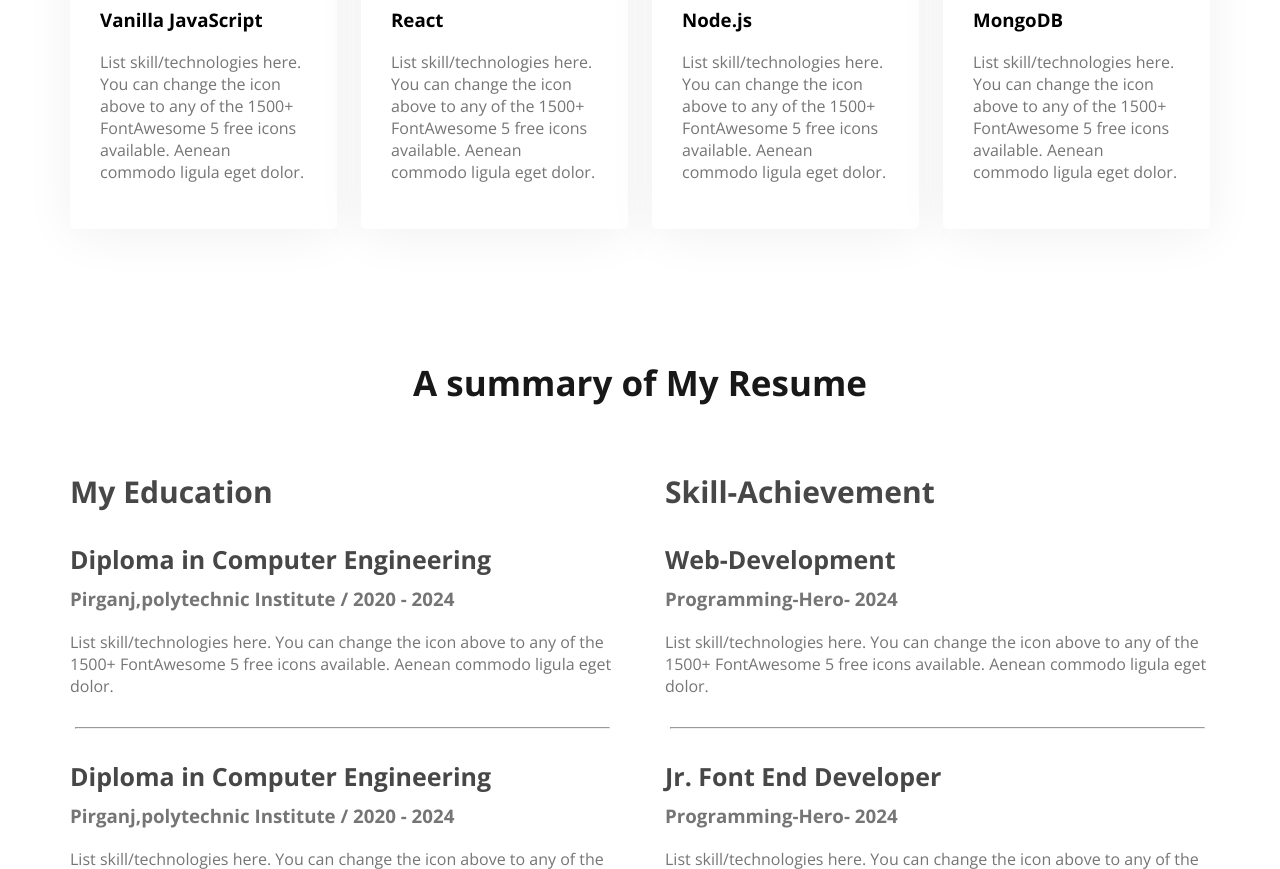
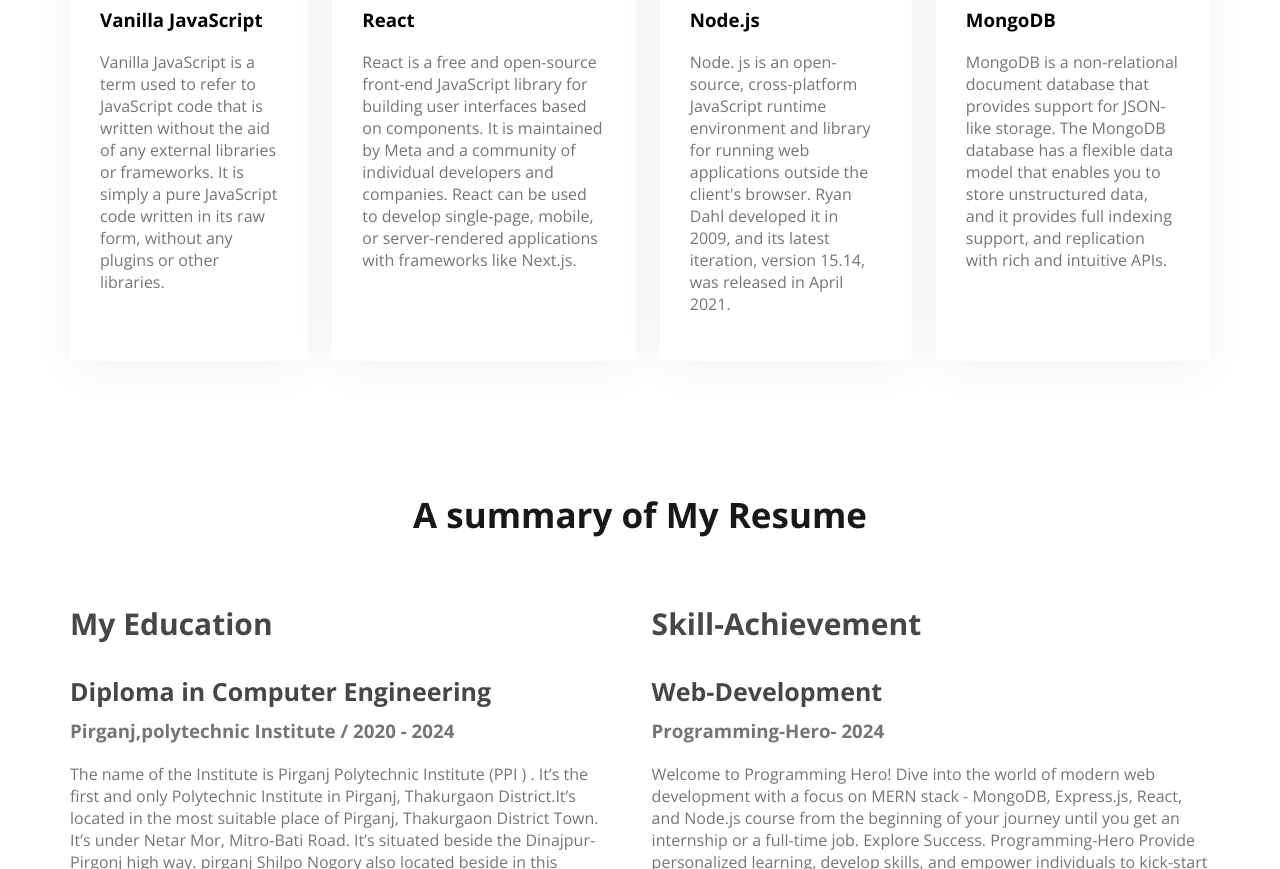
Before and after one commit to rimonali123/Rimon-Ali, a plain HTML site: page index.html in a window 1280 px wide. Shown: the part 1931-2800 px from the top of the page. Drawn offline with nearby package versions, Linux system fonts and the light colour scheme.

Commit message:
all paragraph and story added

```diff
--- a/index.html
+++ b/index.html
@@ -28,7 +28,7 @@
             <div class="banner-content">
                 <h3 class="banner-greeting">Hi, i'm</h3>
                 <h1 class="banner-title">Rimon Ali</h1>
-                <p class="banner-description">Shot what able cold new see hold.Friendly as an betrayed formerly he. Morning because as to society behaved moments.</p>
+                <p class="banner-description">I enjoy developing simple, clean and slick websites that provide real value to the end user. </p>
                 <button class="btn-primary"><i class="fa-solid fa-download"></i> Download Cv</button>
                 <button class="btn-primary"><i class="fa-solid fa-phone"></i> Contact</button>
             </div>
@@ -71,22 +71,22 @@
                 <div class="skill">
                     <img src="images/icons/js.png" alt="">
                     <h3 class="skill-title">Vanilla JavaScript</h3>
-                    <p class="skill-description">List skill/technologies here. You can change the icon above to any of the 1500+ FontAwesome 5 free icons available. Aenean commodo ligula eget dolor.</p>
+                    <p class="skill-description">Vanilla JavaScript is a term used to refer to JavaScript code that is written without the aid of any external libraries or frameworks. It is simply a pure JavaScript code written in its raw form, without any plugins or other libraries.</p>
                 </div>
                 <div class="skill">
                     <img src="images/icons/react.png" alt="">
                     <h3 class="skill-title">React</h3>
-                    <p class="skill-description">List skill/technologies here. You can change the icon above to any of the 1500+ FontAwesome 5 free icons available. Aenean commodo ligula eget dolor.</p>
+                    <p class="skill-description">React is a free and open-source front-end JavaScript library for building user interfaces based on components. It is maintained by Meta and a community of individual developers and companies. React can be used to develop single-page, mobile, or server-rendered applications with frameworks like Next.js.</p>
                 </div>
                 <div class="skill">
                     <img src="images/icons/nodejs.png" alt="">
                     <h3 class="skill-title">Node.js</h3>
-                    <p class="skill-description">List skill/technologies here. You can change the icon above to any of the 1500+ FontAwesome 5 free icons available. Aenean commodo ligula eget dolor.</p>
+                    <p class="skill-description">Node. js is an open-source, cross-platform JavaScript runtime environment and library for running web applications outside the client's browser. Ryan Dahl developed it in 2009, and its latest iteration, version 15.14, was released in April 2021.</p>
                 </div>
                 <div class="skill">
                     <img src="images/icons/mongo.png" alt="">
                     <h3 class="skill-title">MongoDB</h3>
-                    <p class="skill-description">List skill/technologies here. You can change the icon above to any of the 1500+ FontAwesome 5 free icons available. Aenean commodo ligula eget dolor.</p>
+                    <p class="skill-description">MongoDB is a non-relational document database that provides support for JSON-like storage. The MongoDB database has a flexible data model that enables you to store unstructured data, and it provides full indexing support, and replication with rich and intuitive APIs.</p>
                 </div>
             </div>
 
@@ -102,22 +102,19 @@
                     <div class="resume-item">
                         <h2 class="resume-item-title">Diploma in Computer Engineering</h2>
                         <h3 class="resume-item-institute">Pirganj,polytechnic Institute / 2020 - 2024</h3>
-                        <p class="resume-item-description">List skill/technologies here. You can change the icon above
-                            to any of the 1500+ FontAwesome 5 free icons available. Aenean commodo ligula eget dolor.</p>
+                        <p class="resume-item-description">The name of the Institute is Pirganj Polytechnic Institute (PPI ) . It’s the first and only Polytechnic Institute in Pirganj, Thakurgaon District.It’s located in the most suitable place of Pirganj, Thakurgaon District Town. It’s under Netar Mor, Mitro-Bati Road. It’s situated beside the Dinajpur-Pirgonj high way. pirganj Shilpo Nogory also located beside in this Institute.</p>
                     </div>
                     <hr>
                     <div class="resume-item">
                         <h2 class="resume-item-title">Diploma in Computer Engineering</h2>
                         <h3 class="resume-item-institute">Pirganj,polytechnic Institute / 2020 - 2024</h3>
-                        <p class="resume-item-description">List skill/technologies here. You can change the icon above
-                            to any of the 1500+ FontAwesome 5 free icons available. Aenean commodo ligula eget dolor.</p>
+                        <p class="resume-item-description">The name of the Institute is Pirganj Polytechnic Institute (PPI ) . It’s the first and only Polytechnic Institute in Pirganj, Thakurgaon District.It’s located in the most suitable place of Pirganj, Thakurgaon District Town. It’s under Netar Mor, Mitro-Bati Road. It’s situated beside the Dinajpur-Pirgonj high way. pirganj Shilpo Nogory also located beside in this Institute</p>
                     </div>
                     <hr>
                     <div class="resume-item">
                         <h2 class="resume-item-title">Diploma in Computer Engineering</h2>
                         <h3 class="resume-item-institute">Pirganj,polytechnic Institute / 2020 - 2024</h3>
-                        <p class="resume-item-description">List skill/technologies here. You can change the icon above
-                            to any of the 1500+ FontAwesome 5 free icons available. Aenean commodo ligula eget dolor.</p>
+                        <p class="resume-item-description">The name of the Institute is Pirganj Polytechnic Institute (PPI ) . It’s the first and only Polytechnic Institute in Pirganj, Thakurgaon District.It’s located in the most suitable place of Pirganj, Thakurgaon District Town. It’s under Netar Mor, Mitro-Bati Road. It’s situated beside the Dinajpur-Pirgonj high way. pirganj Shilpo Nogory also located beside in this Institute</p>
                     </div>
 
                 </div>
@@ -127,22 +124,19 @@
                     <div class="resume-item">
                         <h2 class="resume-item-title">Web-Development</h2>
                         <h3 class="resume-item-institute">Programming-Hero- 2024</h3>
-                        <p class="resume-item-description">List skill/technologies here. You can change the icon above
-                            to any of the 1500+ FontAwesome 5 free icons available. Aenean commodo ligula eget dolor.</p>
+                        <p class="resume-item-description">Welcome to Programming Hero! Dive into the world of modern web development with a focus on MERN stack - MongoDB, Express.js, React, and Node.js course from the beginning of your journey until you get an internship or a full-time job. Explore Success. Programming-Hero Provide personalized learning, develop skills, and empower individuals to kick-start their careers.</p>
                     </div>
                     <hr>
                     <div class="resume-item">
                         <h2 class="resume-item-title">Jr. Font End Developer</h2>
                         <h3 class="resume-item-institute">Programming-Hero- 2024</h3>
-                        <p class="resume-item-description">List skill/technologies here. You can change the icon above
-                            to any of the 1500+ FontAwesome 5 free icons available. Aenean commodo ligula eget dolor.</p>
+                        <p class="resume-item-description">Welcome to Programming Hero! Dive into the world of modern web development with a focus on MERN stack - MongoDB, Express.js, React, and Node.js course from the beginning of your journey until you get an internship or a full-time job. Explore Success. Programming-Hero Provide personalized learning, develop skills, and empower individuals to kick-start their careers.</p>
                     </div>
                     <hr>
                     <div class="resume-item">
                         <h2 class="resume-item-title">HTML Developer</h3>
                             <h3 class="resume-item-institute">Programming-Hero- 2024</h3>
-                        <p class="resume-item-description">List skill/technologies here. You can change the icon above
-                            to any of the 1500+ FontAwesome 5 free icons available. Aenean commodo ligula eget dolor.</p>
+                        <p class="resume-item-description">Welcome to Programming Hero! Dive into the world of modern web development with a focus on MERN stack - MongoDB, Express.js, React, and Node.js course from the beginning of your journey until you get an internship or a full-time job. Explore Success. Programming-Hero Provide personalized learning, develop skills, and empower individuals to kick-start their careers.</p>
                     </div>
                 </div>
             </div>
```
